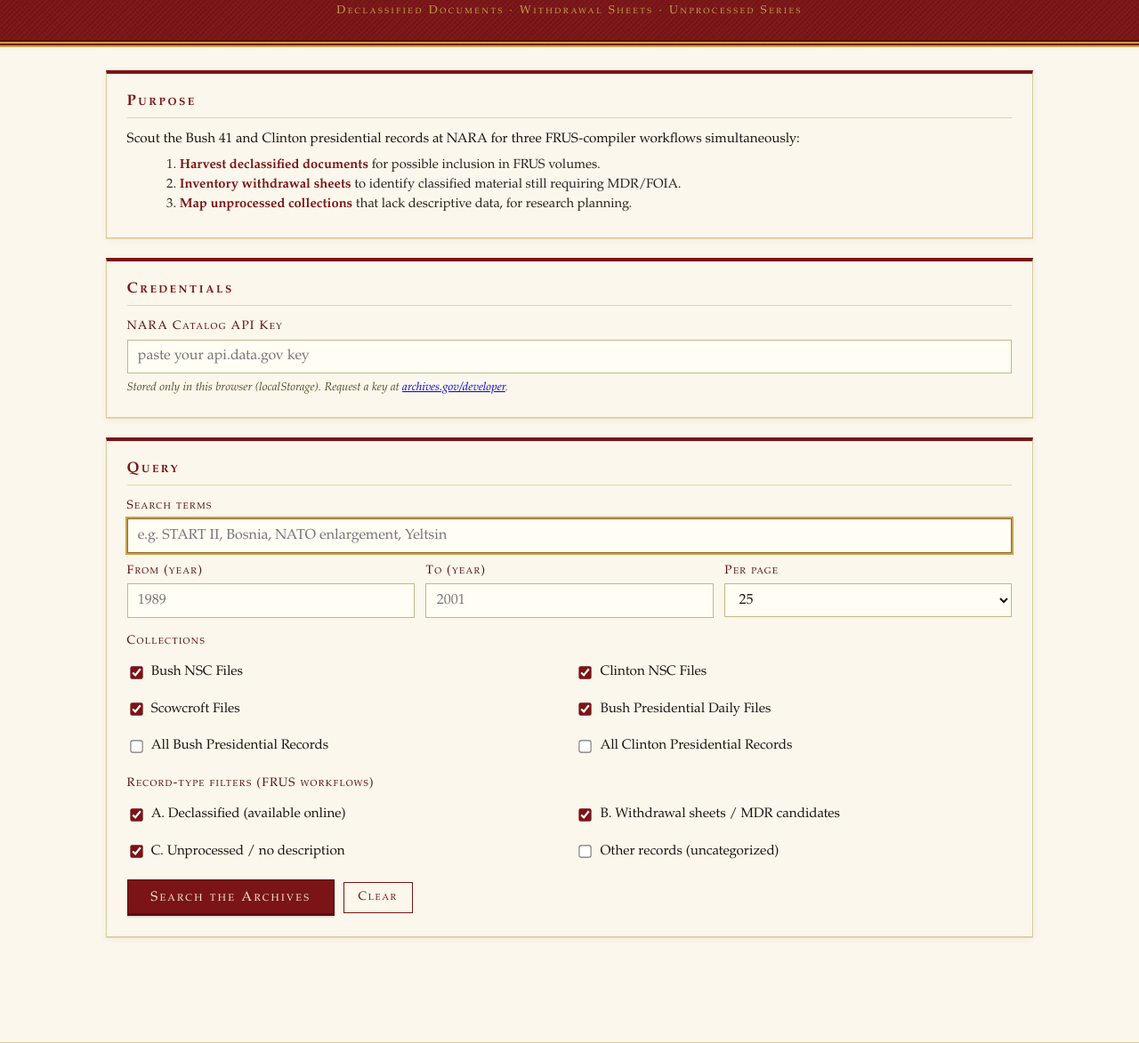
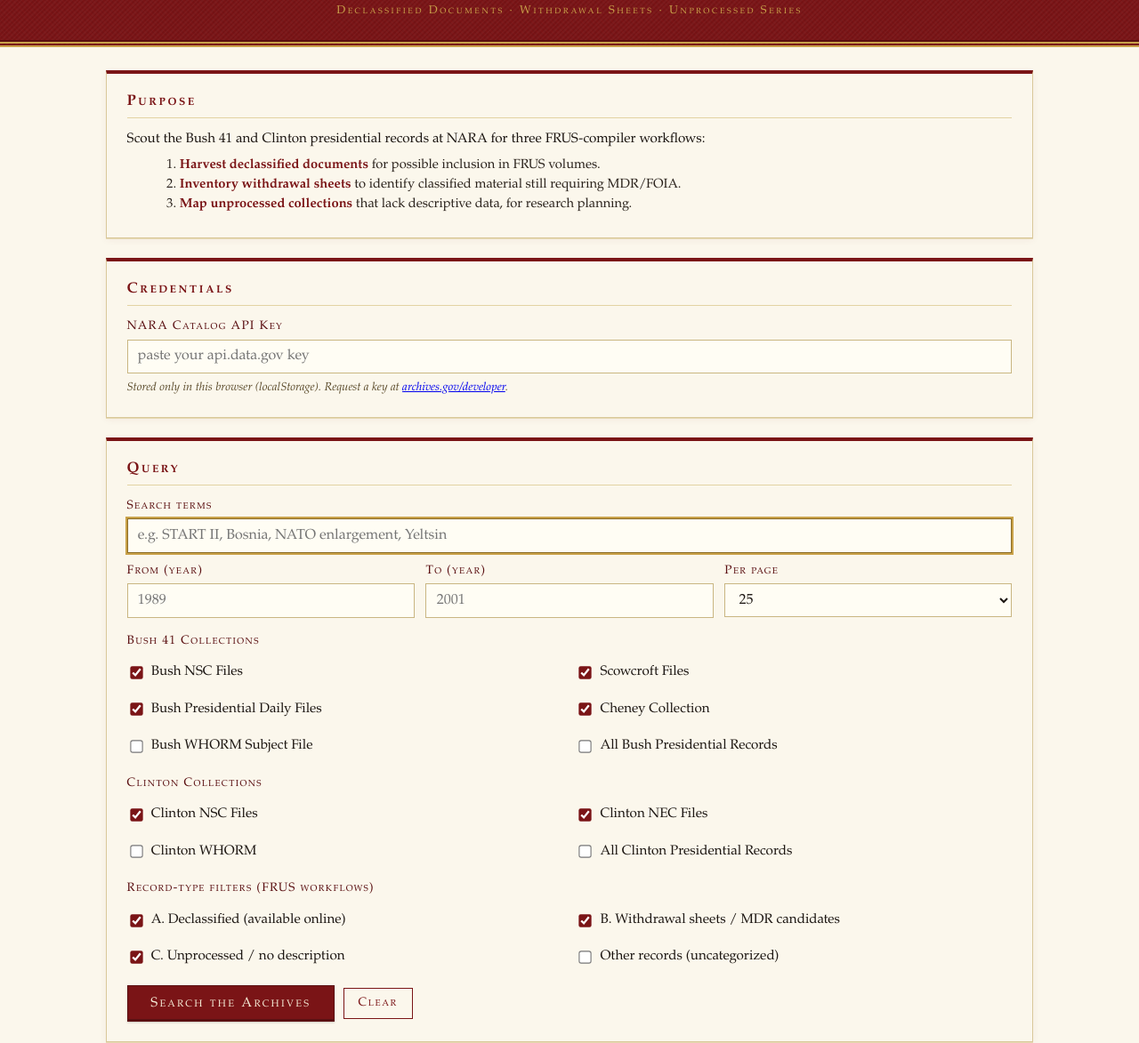
Before and after one commit to therealjameswilson/nara-scout, a plain HTML site: page index.html in a window 1280 px wide. Shown: the part 172-1345 px from the top of the page at 89% size. Drawn offline with Linux system fonts and the light colour scheme.

Commit message:
Update purpose description and collection labels in HTML

```diff
--- a/index.html
+++ b/index.html
@@ -22,7 +22,7 @@
 <main>
 <section class="panel">
 <h3>Purpose</h3>
-<p style="margin:.2rem 0 .4rem;font-size:.95rem">Scout the Bush 41 and Clinton presidential records at NARA for three FRUS-compiler workflows simultaneously:</p>
+<p style="margin:.2rem 0 .4rem;font-size:.95rem">Scout the Bush 41 and Clinton presidential records at NARA for three FRUS-compiler workflows:</p>
 <ol style="margin:.2rem 0 .2rem 1.2rem;font-size:.92rem;color:#2a221c">
 <li><strong style="color:var(--frus-red)">Harvest declassified documents</strong> for possible inclusion in FRUS volumes.</li>
 <li><strong style="color:var(--frus-red)">Inventory withdrawal sheets</strong> to identify classified material still requiring MDR/FOIA.</li>
@@ -47,13 +47,21 @@
 <div><label for="limit">Per page</label><select id="limit"><option>10</option><option selected>25</option><option>50</option><option>100</option></select></div>
 </div>
 
-<label style="margin-top:1rem">Collections</label>
+<label style="margin-top:1rem">Bush 41 Collections</label>
 <div class="checks">
 <label><input type="checkbox" data-naid="BUSH_NSC" checked> Bush NSC Files</label>
-<label><input type="checkbox" data-naid="CLINTON_NSC" checked> Clinton NSC Files</label>
 <label><input type="checkbox" data-naid="4522156" checked> Scowcroft Files</label>
 <label><input type="checkbox" data-naid="595141" checked> Bush Presidential Daily Files</label>
+<label><input type="checkbox" data-naid="284825748" checked> Cheney Collection</label>
+<label><input type="checkbox" data-naid="564645"> Bush WHORM Subject File</label>
 <label><input type="checkbox" data-naid="BUSH_ALL"> All Bush Presidential Records</label>
+</div>
+
+<label style="margin-top:1rem">Clinton Collections</label>
+<div class="checks">
+<label><input type="checkbox" data-naid="CLINTON_NSC" checked> Clinton NSC Files</label>
+<label><input type="checkbox" data-naid="2525022" checked> Clinton NEC Files</label>
+<label><input type="checkbox" data-naid="594462"> Clinton WHORM</label>
 <label><input type="checkbox" data-naid="CLINTON_ALL"> All Clinton Presidential Records</label>
 </div>
 
```
